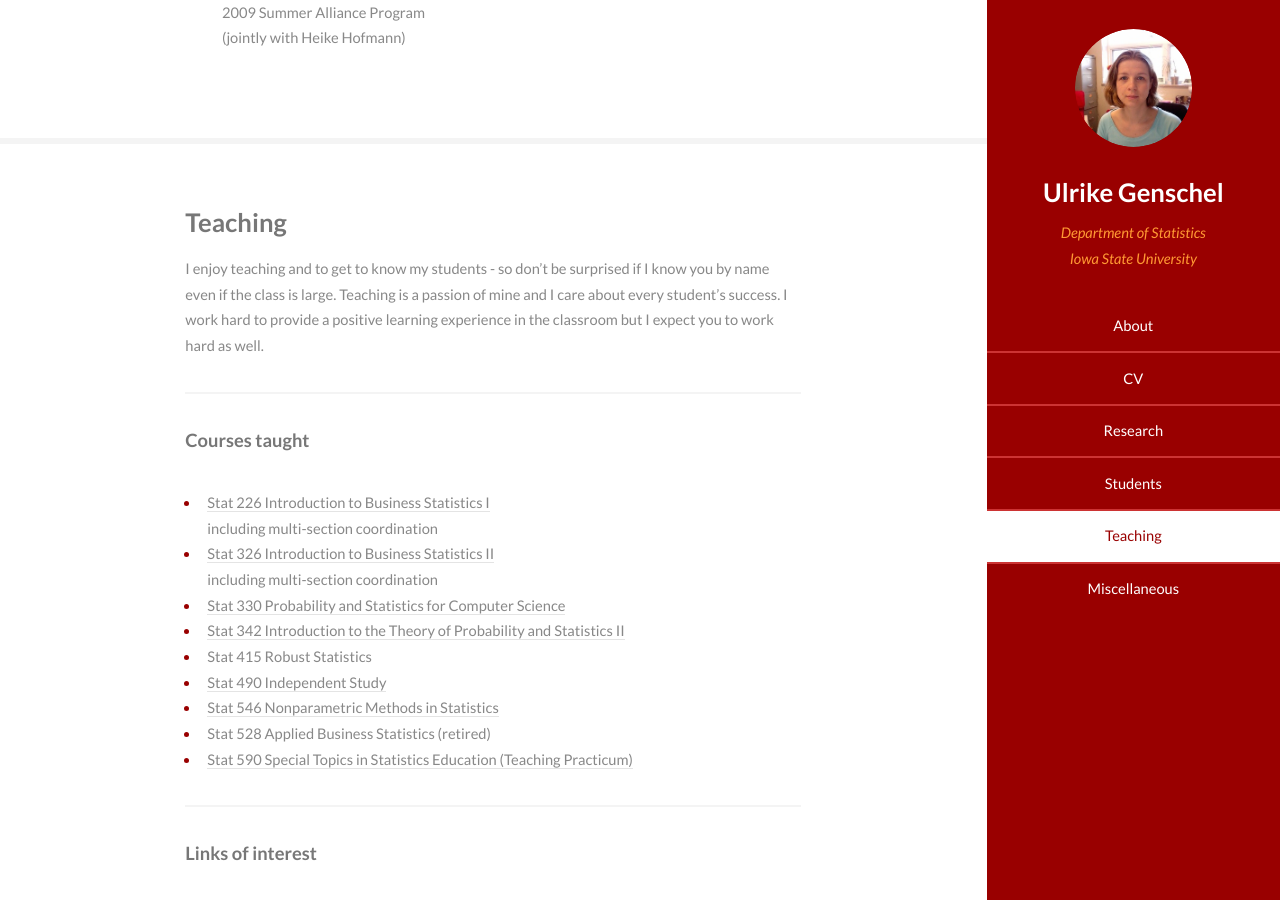
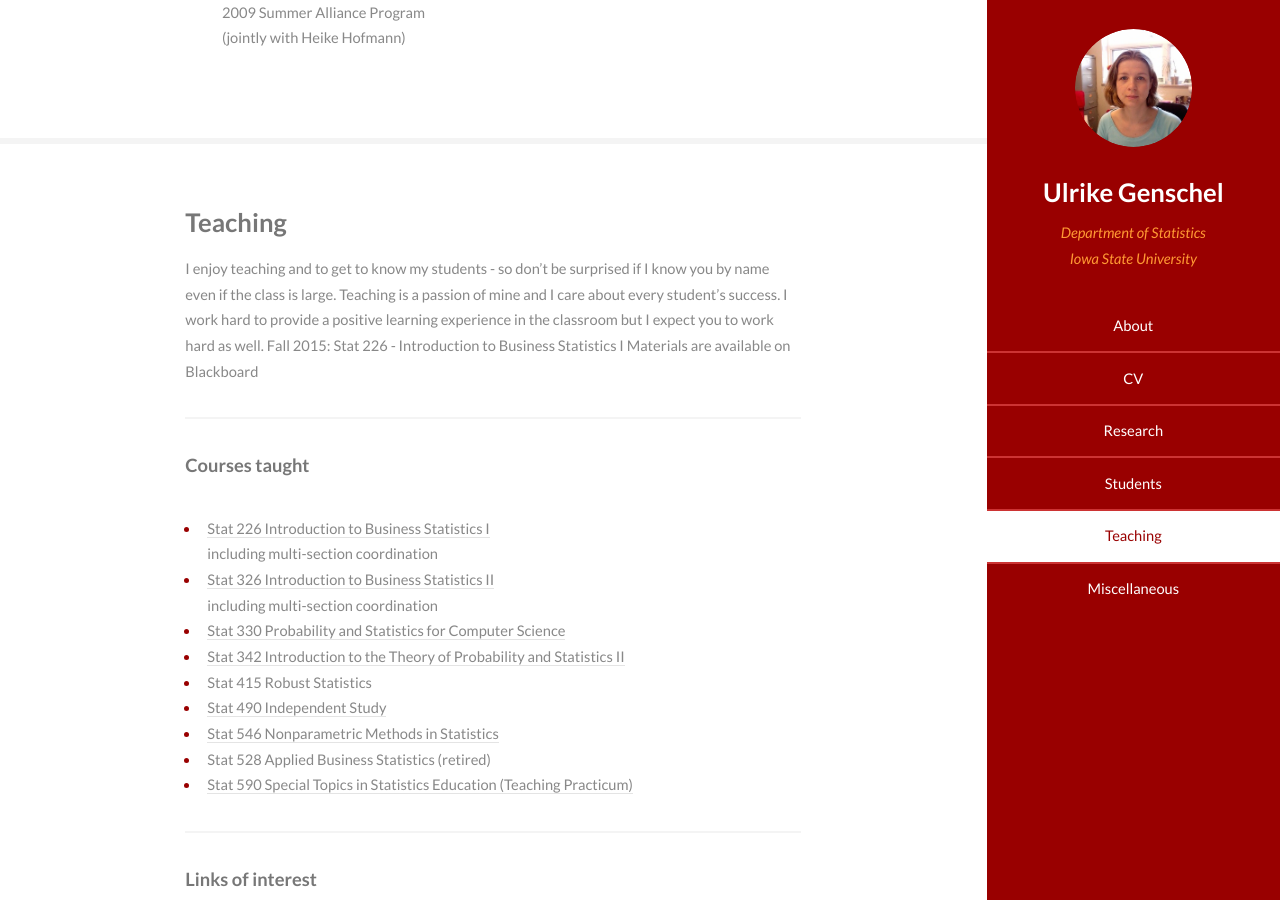
Before and after one commit to ugenschel/ugenschel.github.io, a Jekyll site: the page built from index.html, in a window 1280 px wide and 900 px high, scrolled down 3370 px. Built offline with Jekyll 4.4.1, drawn with Linux system fonts in a browser that asks for light colours.

Commit message:
Fall 15 teaching assignment

```diff
--- a/index.html
+++ b/index.html
@@ -86,6 +86,9 @@ layout: default
       I know you by name even if the class is large. Teaching is a passion of mine
       and I care about every student’s success. I work hard to provide a positive
       learning experience in the classroom but I expect you to work hard as well.
+
+      Fall 2015: Stat 226 - Introduction to Business Statistics I
+      			 Materials are available on Blackboard
     </p>
     <hr />
     <h4>Courses taught</h4><br/>
```
